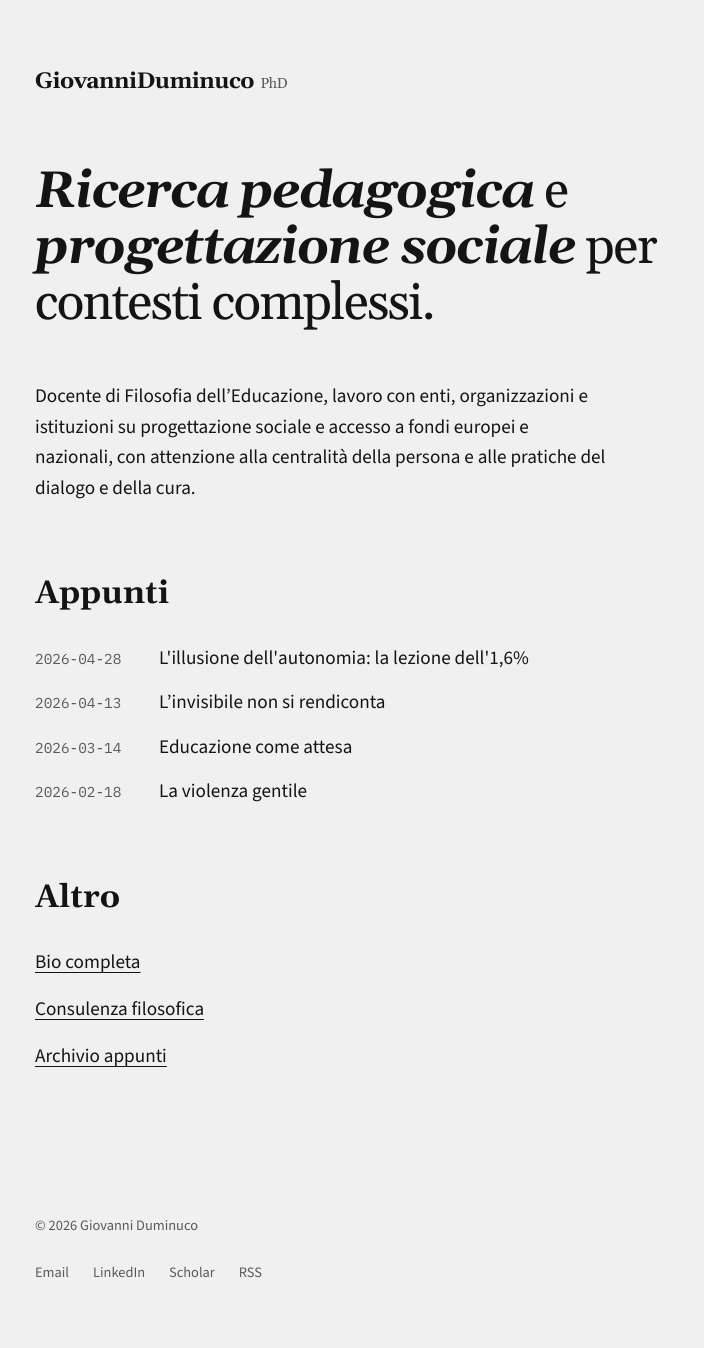
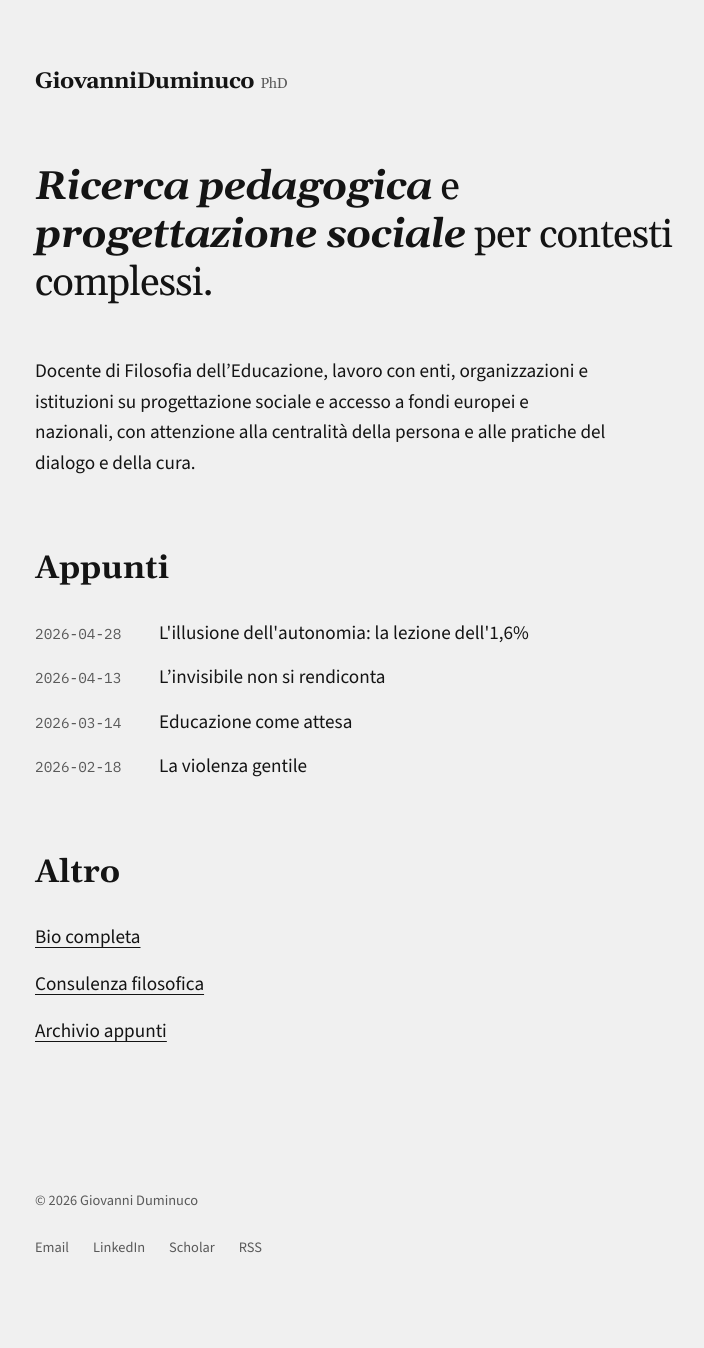
Before and after one commit to dumgio/dumgio.github.io, a Jekyll site: the page built from index.html, in a window 1280 px wide. Shown: the whole page, without its empty margins (125-829 px from the left). Built offline with Jekyll 4.4.1, drawn with Linux system fonts in a browser that asks for light colours; after the commit the page ends 1323 px from its top, so only the background shows below that.

Commit message:
Update style.css

```diff
--- a/assets/css/style.css
+++ b/assets/css/style.css
@@ -94,12 +94,12 @@ header h1 span.cursor {
 /* La grande intro - L'elemento principale */
 .hero-intro {
   font-family: var(--heading-font);
-  font-size: 3.2rem;
-  line-height: 1.1;
+  font-size: 2.5rem;
+  line-height: 1.2;
   font-weight: 400;
   margin-bottom: 3rem;
   color: var(--text-color);
-  letter-spacing: -0.03em;
+  letter-spacing: -0.02em;
 }
 
 .hero-intro em {
```
